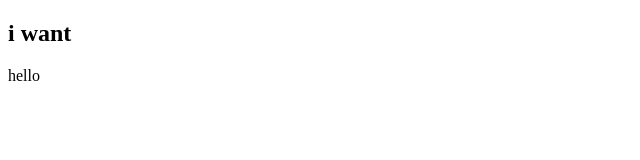
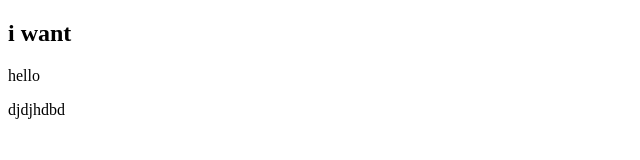
Before and after one commit to DevMaria446/Maria, a website: page Index.html in a window 1280 px wide. Shown: the full height of the page, 0-640 px from the left. Drawn offline with Linux system fonts and the light colour scheme.

Commit message:
jhugfhug

```diff
--- a/Index.html
+++ b/Index.html
@@ -9,6 +9,7 @@
     <di>
 <h2> i want</h2>
  <p>hello</p>
+ <p>djdjhdbd</p>
     </di>
 </body>
 </html>
```
